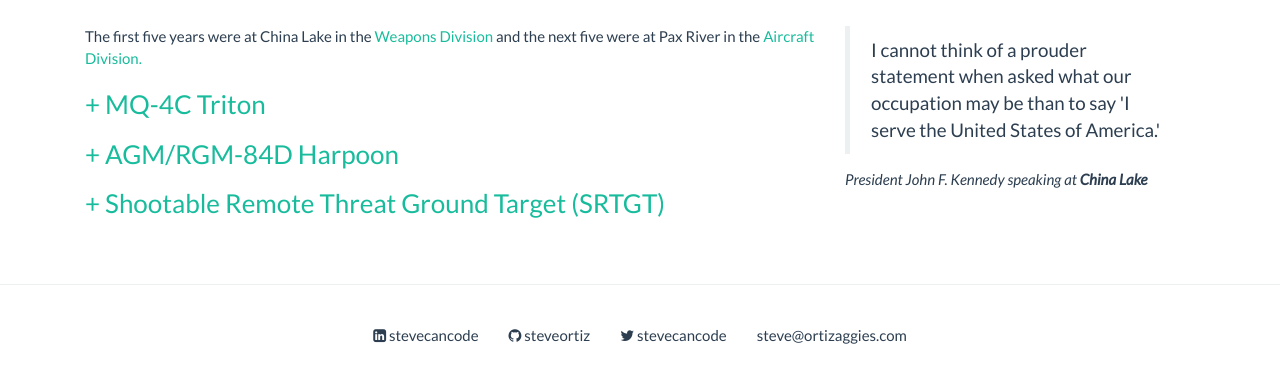
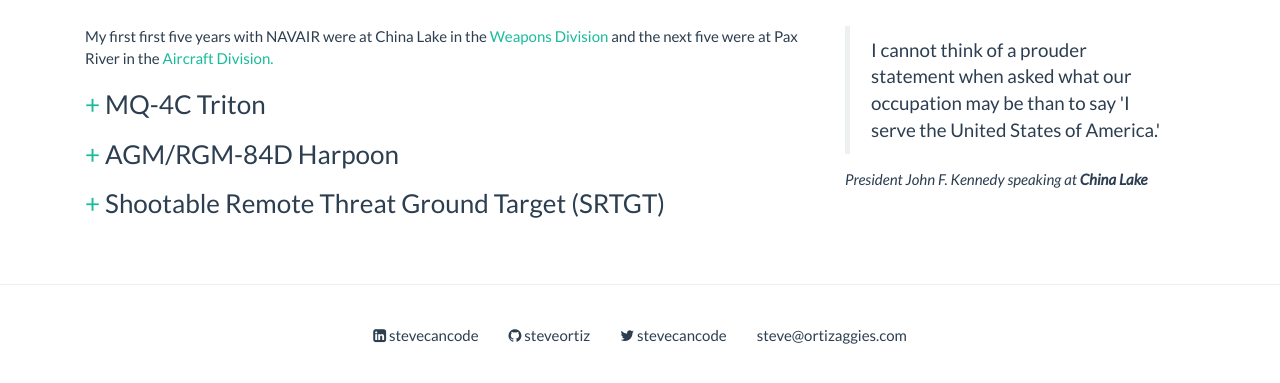
Before and after one commit to chesshacker/chesshacker.github.io, a Jekyll site: the page built from experience/navair.md, in a window 1280 px wide, cut to the strip 346-729 px from the top of the page. Built offline with Jekyll 4.4.1, drawn with Linux system fonts in a browser that asks for light colours; nearby versions of some CDN libraries.

Commit message:
fix navair headings

```diff
--- a/experience/navair.md
+++ b/experience/navair.md
@@ -9,64 +9,65 @@
 permalink: /experience/navair/
 ---
 
-The first five years were at China Lake in the [Weapons Division][nawcwd] and
-the next five were at Pax River in the [Aircraft Division.][nawcad]
+My first first five years with NAVAIR were at China Lake in the [Weapons
+Division][nawcwd] and the next five were at Pax River in the [Aircraft
+Division.][nawcad]
 
-### [MQ-4C Triton][triton]
+### MQ-4C Triton
 
-The Navy's newest unmanned Intelligence, Surveillance and Reconnaissance (ISR)
-aircraft platform.  From 2009 to 2014, I supported the Persistent Maritime
-Unmanned Aircraft Systems Program Office as the Flight Controls Software Subject
-Matter Expert.  I worked with an integrated team of contractors, Navy civilians
-and military to develop the Triton system from their existing RQ-4B Global Hawk.
-My responsibilities included developing system requirements, overseeing software
-development, reviewing software artifacts, evaluating contractor performance,
-and conducting engineering investigations.  I am glad to report that after four
-years on the program and many days on travel, Triton successfully completed
-[first flight][first] on May 22, 2013!  For my direct contributions to this
-achievement, I was individually recognized by the program manager, Capt. Hoke,
-and the Program Executive Office lead, Rear Adm. Winter.  Additionally, my team
-was awarded the Air Vehicle Engineering Department Director's Award, an annual
-award that recognizes a team within the Air Vehicle Engineering Community that
-exhibits team accomplishments and significant achievements that exemplify
-teamwork, technical acumen, and overall solutions-oriented approaches to
-customer support.
+[MQ-4C Triton][triton] is the Navy's newest unmanned Intelligence, Surveillance
+and Reconnaissance (ISR) aircraft platform.  From 2009 to 2014, I supported the
+Persistent Maritime Unmanned Aircraft Systems Program Office as the Flight
+Controls Software Subject Matter Expert.  I worked with an integrated team of
+contractors, Navy civilians and military to develop the Triton system from their
+existing RQ-4B Global Hawk. My responsibilities included developing system
+requirements, overseeing software development, reviewing software artifacts,
+evaluating contractor performance, and conducting engineering investigations.  I
+am glad to report that after four years on the program and many days on travel,
+Triton successfully completed [first flight][first] on May 22, 2013!  For my
+direct contributions to this achievement, I was individually recognized by the
+program manager, Capt. Hoke, and the Program Executive Office lead, Rear Adm.
+Winter.  Additionally, my team was awarded the Air Vehicle Engineering
+Department Director's Award, an annual award that recognizes a team within the
+Air Vehicle Engineering Community that exhibits team accomplishments and
+significant achievements that exemplify teamwork, technical acumen, and overall
+solutions-oriented approaches to customer support.
 
 <div class="text-center hidden-print">
   <iframe width="560" height="315" src="//www.youtube.com/embed/K6eWxiRv5Do" allowfullscreen></iframe>
 </div>
 
-### [AGM/RGM-84D Harpoon][harpoon]
+### AGM/RGM-84D Harpoon
 
-The Navy's premier all-weather, over-the-horizon, anti-ship missile system.
-After three years supporting the Harpoon/SLAM-ER Technical Project Office in
-general, and significant effort on the Harpoon Block III upgrade in particular,
-the Navy decided to cancel the upgrade program.  During my time with Harpoon, I
-supported many different activities, including: systems engineering, simulation
-development, simulation accreditation, formal qualification testing, integration
-testing, flight test, data analysis, subject matter expert, and team lead.  I
-was very fortunate to work with a remarkable team, including some of the
-greatest weapons experts in the Navy.  Prior to the program's cancellation, I
-was honored to receive special recognition by the Project Office for my
-outstanding support and leadership.  I am glad to report that my three years
-supporting the Harpoon upgrade were not in vain.  The Harpoon Block III program
-was eventually reborn as Harpoon Block II+ and recently completed a successful
-[live fire test.][fire]
+[AGM/RGM-84D Harpoon][harpoon] is the Navy's premier all-weather,
+over-the-horizon, anti-ship missile system. After three years supporting the
+Harpoon/SLAM-ER Technical Project Office in general, and significant effort on
+the Harpoon Block III upgrade in particular, the Navy decided to cancel the
+upgrade program.  During my time with Harpoon, I supported many different
+activities, including: systems engineering, simulation development, simulation
+accreditation, formal qualification testing, integration testing, flight test,
+data analysis, subject matter expert, and team lead.  I was very fortunate to
+work with a remarkable team, including some of the greatest weapons experts in
+the Navy.  Prior to the program's cancellation, I was honored to receive special
+recognition by the Project Office for my outstanding support and leadership.  I
+am glad to report that my three years supporting the Harpoon upgrade were not in
+vain.  The Harpoon Block III program was eventually reborn as Harpoon Block II+
+and recently completed a successful [live fire test.][fire]
 
-### [Shootable Remote Threat Ground Target (SRTGT)][srtgt]
+### Shootable Remote Threat Ground Target (SRTGT)
 
-Semi-autonomous truck used in weapons testing.  I was part of a small Navy team
-that did the original design and development of this project.  Our goal was to
-create a highly maneuverable ground target for use on weapons-testing ranges.
-The problem with existing targets was that they were remote controlled and the
-delay during operation made them difficult to maneuver.  Our solution was to
-manually drive the routes once, and then we could command the vehicle to
-*autonomously* repeat the course.  I was the principal developer of the
-vehicle's control software, which was written in C and runs on the VxWorks RTOS.
-This was a really fun and fast-paced project, reminiscent of my dot-com days.
-One aspect of the software development I am especially proud of is the
-*test-driven development* approach I used during development.  After one year,
-we successfully built two trucks and demonstrated the system.  I left the
+[SRTGT][srtgt] is a semi-autonomous truck used in weapons testing.  I was part
+of a small Navy team that did the original design and development of this
+project.  Our goal was to create a highly maneuverable ground target for use on
+weapons-testing ranges. The problem with existing targets was that they were
+remote controlled and the delay during operation made them difficult to
+maneuver.  Our solution was to manually drive the routes once, and then we could
+command the vehicle to *autonomously* repeat the course.  I was the principal
+developer of the vehicle's control software, which was written in C and runs on
+the VxWorks RTOS. This was a really fun and fast-paced project, reminiscent of
+my dot-com days. One aspect of the software development I am especially proud of
+is the *test-driven development* approach I used during development.  After one
+year, we successfully built two trucks and demonstrated the system.  I left the
 program to support Harpoon just as SRTGT was transitioning from development to
 production.  If you watch this NAVAIR recruiting video, you will see my truck
 blown up three times (at 2:15, 2:33 and 2:40), and its control computer being
```
